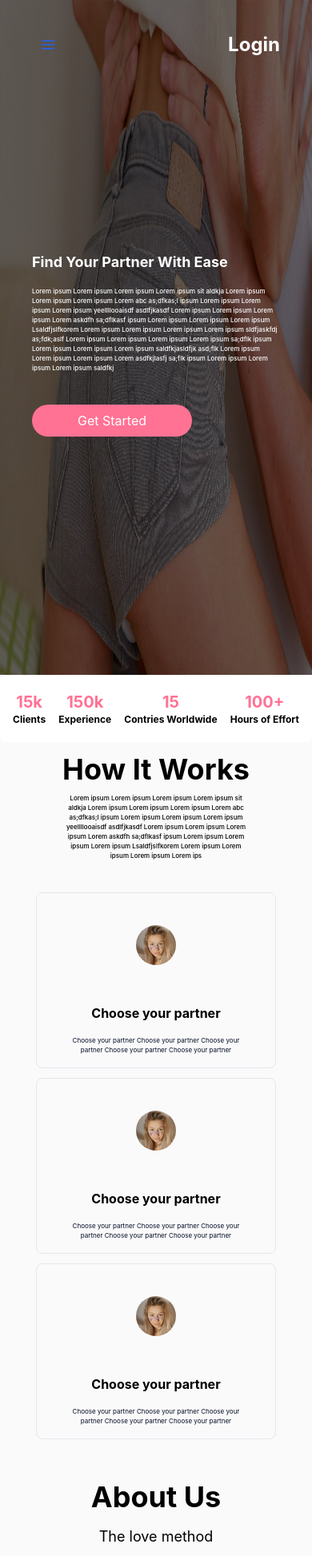
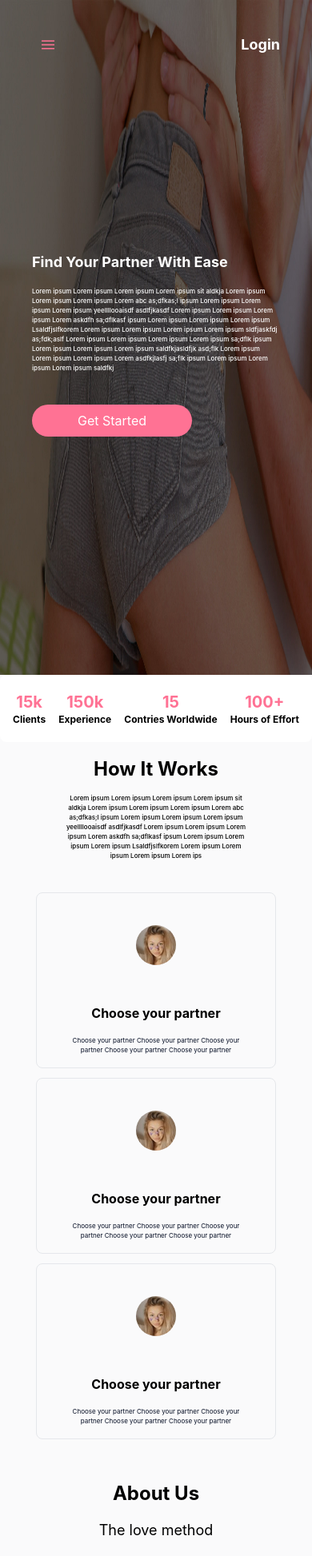
Before and after one commit to HyderAshfaq81/BJ-Social, a React (Create React App) app: page /home in a window 390 px wide. Shown: the top 1946 px of the page at 80% size. Built offline with nearby package versions, Linux system fonts and the light colour scheme; no server answers.

Commit message:
fix responsive issue

```diff
--- a/src/Components/Home/About.js
+++ b/src/Components/Home/About.js
@@ -8,7 +8,7 @@ const About = () => {
         <img src={Image} alt="images" className=" w-full h-[600px] rounded-[8px] "/>
       </div>
       <div className="w-full md:w-[60%] md:ml-20 flex flex-col justify-center items-center md:items-start">
-        <div className="font-bold text-4xl flex justify-center md:justify-start">About Us</div>
+        <div className="font-bold text-2xl md:text-4xl flex justify-center md:justify-start">About Us</div>
         <div className="text-lg md:text-3xl leading-5 mt-5 md:mt-10 flex justify-center md:justify-start">The love method</div>
         <div className="text-xs md:text-xl leading-5 md:leading-7 mt-5 md:mt-10 flex justify-center md:justify-start md:text-start text-center">
           Are you looking for the ways to grow your business? If so? you may want to consider hiring a development company t help ypu out. At NETMARK, we provide full-cycle software development services to help business grow.
--- a/src/Components/Home/ContactUs/ContactUs.js
+++ b/src/Components/Home/ContactUs/ContactUs.js
@@ -9,7 +9,7 @@ const ContactUs = () => {
       </div>
       <div className="w-full md:w-1/2 flex items-center pl-4 md:pl-20">
         <div className="w-full">
-          <div className="text-4xl font-bold pt-5 md:pt-40">Contact Us</div>
+          <div className="text-2xl md:text-4xl font-bold pt-5 md:pt-40">Contact Us</div>
           <div className="ml-5 mt-10">
             <div className="flex flex-col mb-5">
               <label className="text-xl font-medium mb-5">First Name</label>
--- a/src/Components/Home/HowItWorks.js
+++ b/src/Components/Home/HowItWorks.js
@@ -25,7 +25,7 @@ const HowItWorks = () => {
         </div>
         <div className="bg-grey2 w-full pt-5 md:pt-20 xl:pt-40 flex justify-center">
           <div className="flex flex-col justify-center items-center w-[60%]">
-            <div className="text-4xl font-bold leading-7 mb-4">How It Works</div>
+            <div className="text-2xl md:text-4xl font-bold leading-7 mb-4">How It Works</div>
             <div className="text-[8px] md:text-sm font-[500] leading-3 lg:leading-7 text-center">
               Lorem ipsum Lorem ipsum Lorem ipsum Lorem ipsum sit
               aldkja Lorem ipsum Lorem ipsum Lorem ipsum Lorem abc
--- a/src/Components/Home/NavBar.js
+++ b/src/Components/Home/NavBar.js
@@ -23,7 +23,7 @@ const Home = () => {
         </div>
         <nav class="w-full relative md:px-4 py-4 flex justify-between items-center">
           <div class="lg:hidden">
-            <div class="navbar-burger flex items-center text-blue-600 p-3 cursor-pointer" onClick={() => toggleMenu()}>
+            <div class="navbar-burger flex items-center text-base p-3 cursor-pointer" onClick={() => toggleMenu()}>
               <svg class="block h-4 w-4 fill-current" viewBox="0 0 20 20" xmlns="http://www.w3.org/2000/svg">
                 <title>Mobile menu</title>
                 <path d="M0 3h20v2H0V3zm0 6h20v2H0V9zm0 6h20v2H0v-2z"></path>
@@ -104,7 +104,7 @@ const Home = () => {
           </div>
         }
         {token ?
-          <div className="flex items-center text-2xl md:mr-10 font-bold hover:underline cursor-pointer hover:text-[#FF7294] text-white"
+          <div className="flex items-center text-lg md:text-2xl md:mr-10 font-bold hover:underline cursor-pointer hover:text-[#FF7294] text-white"
             onClick={() => {
               localStorage.removeItem('authToken')
               toast.success('Logged out successfully');
@@ -114,7 +114,7 @@ const Home = () => {
             Logout
           </div>
         :
-          <div className="flex items-center text-2xl md:mr-10 font-bold hover:underline cursor-pointer hover:text-[#FF7294] text-white"
+          <div className="flex items-center text-lg md:text-2xl md:mr-10 font-bold hover:underline cursor-pointer hover:text-[#FF7294] text-white"
             onClick={() => {
               navigate('/login')
             }}
```
